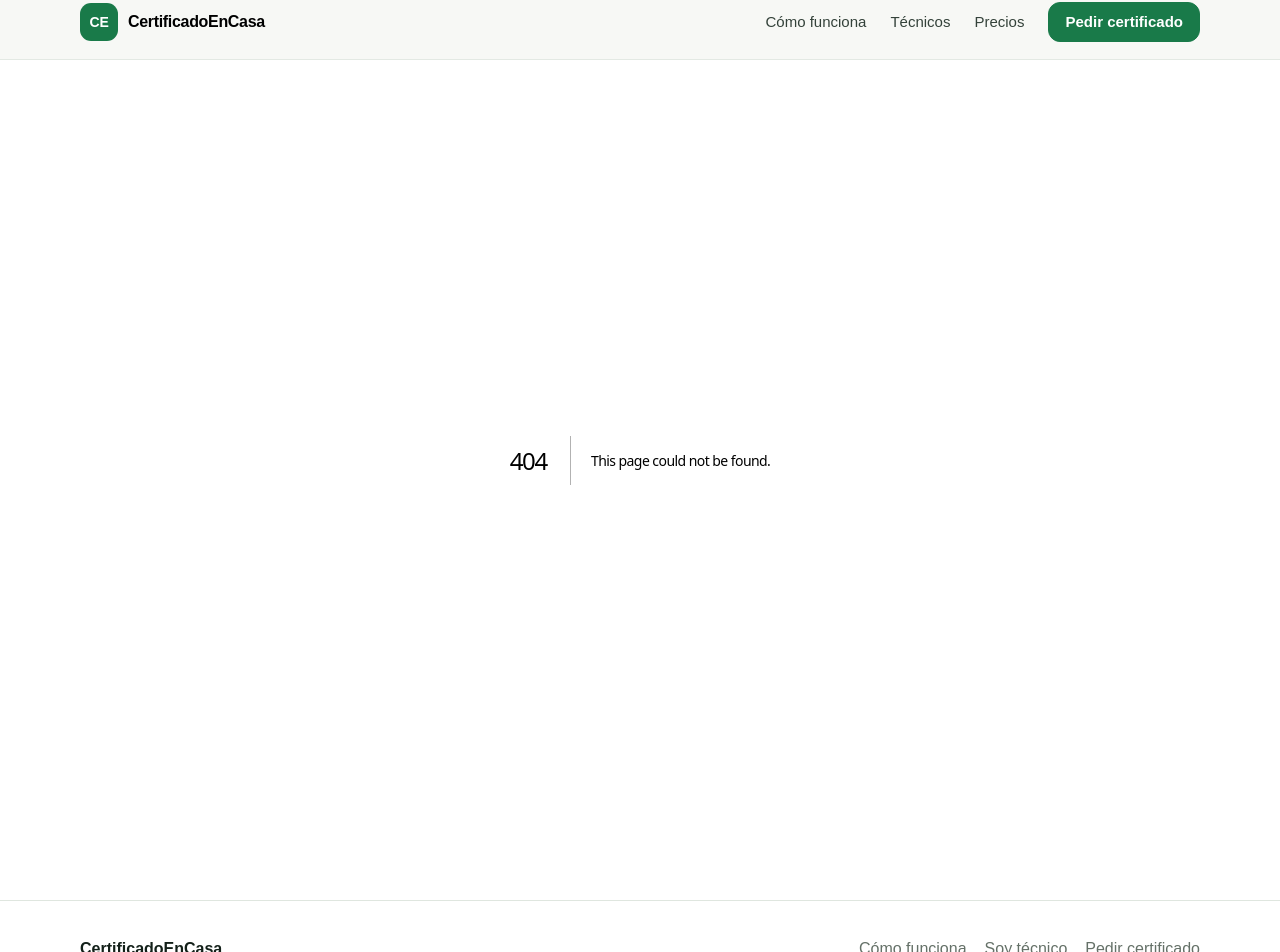
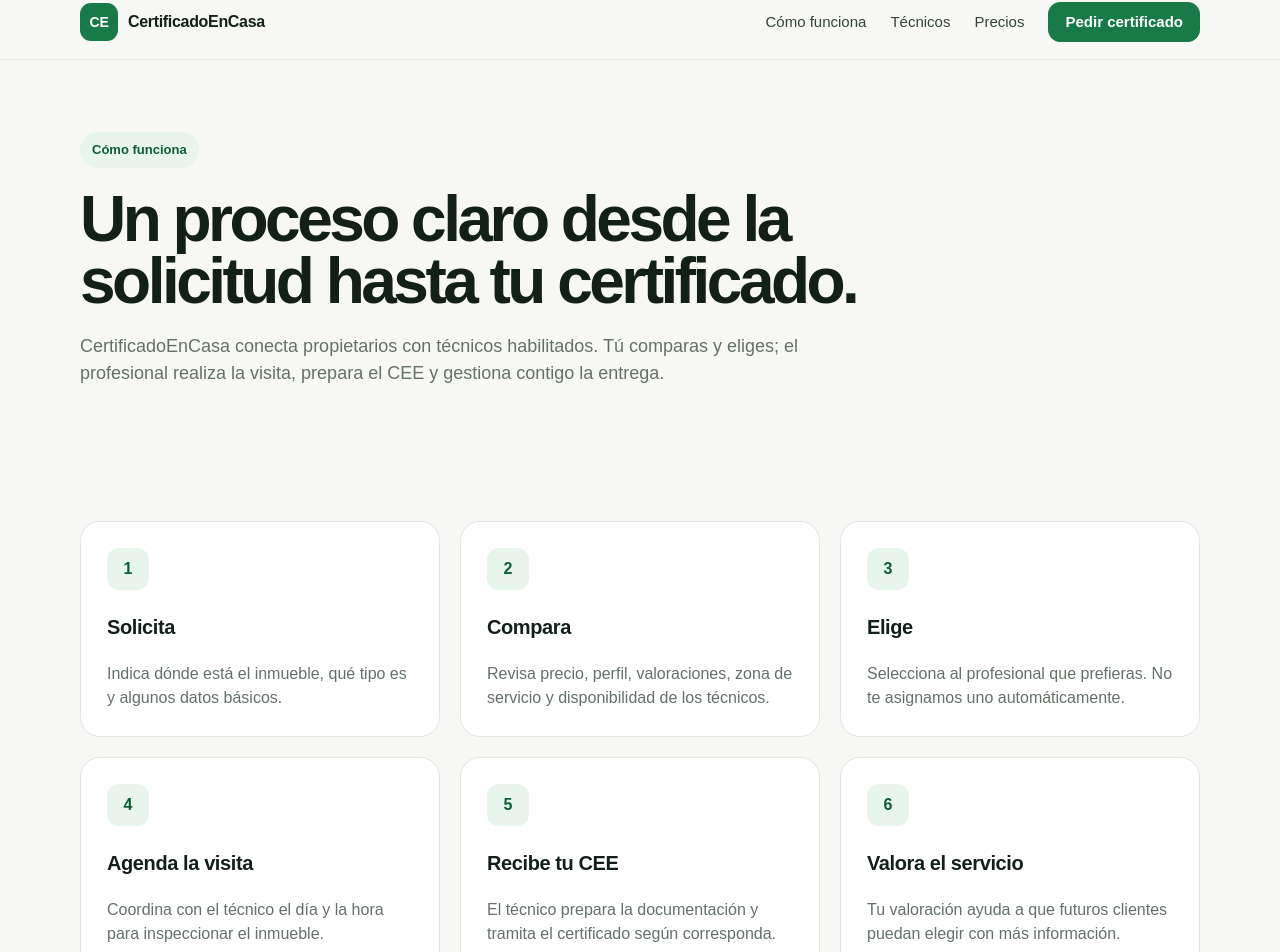
Before and after one commit to Javimenmes96/CertificadoEnCasa, a Next.js app: page /como-funciona in a window 1280 px wide. Before the commit this address had no page. Shown: the part 15-967 px from the top of the page. Built offline with nearby package versions, Linux system fonts and the light colour scheme.

Commit message:
Add how it works page

```diff
--- /dev/null
+++ b/app/como-funciona/page.tsx
@@ -0,0 +1,28 @@
+import Link from "next/link";
+
+export default function ComoFuncionaPage() {
+  return (
+    <>
+      <section className="page-hero">
+        <div className="container">
+          <span className="eyebrow">Cómo funciona</span>
+          <h1>Un proceso claro desde la solicitud hasta tu certificado.</h1>
+          <p>CertificadoEnCasa conecta propietarios con técnicos habilitados. Tú comparas y eliges; el profesional realiza la visita, prepara el CEE y gestiona contigo la entrega.</p>
+        </div>
+      </section>
+      <section className="section">
+        <div className="container grid-3">
+          <article className="card"><div className="card-number">1</div><h3>Solicita</h3><p>Indica dónde está el inmueble, qué tipo es y algunos datos básicos.</p></article>
+          <article className="card"><div className="card-number">2</div><h3>Compara</h3><p>Revisa precio, perfil, valoraciones, zona de servicio y disponibilidad de los técnicos.</p></article>
+          <article className="card"><div className="card-number">3</div><h3>Elige</h3><p>Selecciona al profesional que prefieras. No te asignamos uno automáticamente.</p></article>
+          <article className="card"><div className="card-number">4</div><h3>Agenda la visita</h3><p>Coordina con el técnico el día y la hora para inspeccionar el inmueble.</p></article>
+          <article className="card"><div className="card-number">5</div><h3>Recibe tu CEE</h3><p>El técnico prepara la documentación y tramita el certificado según corresponda.</p></article>
+          <article className="card"><div className="card-number">6</div><h3>Valora el servicio</h3><p>Tu valoración ayuda a que futuros clientes puedan elegir con más información.</p></article>
+        </div>
+        <div className="container" style={{ marginTop: 30 }}>
+          <Link href="/solicitar" className="button">Empezar solicitud</Link>
+        </div>
+      </section>
+    </>
+  );
+}
```
